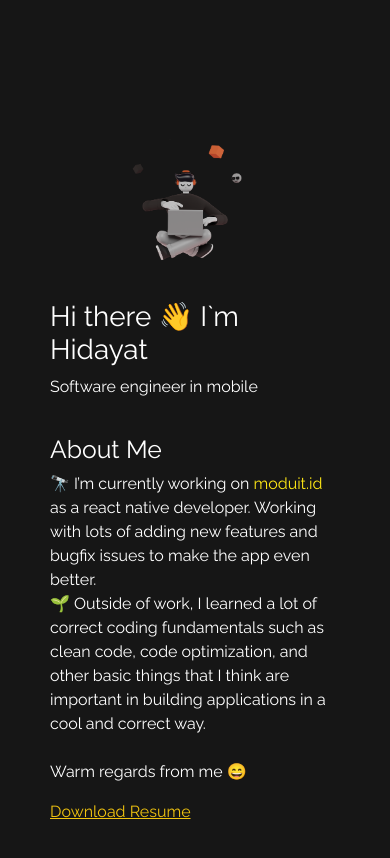
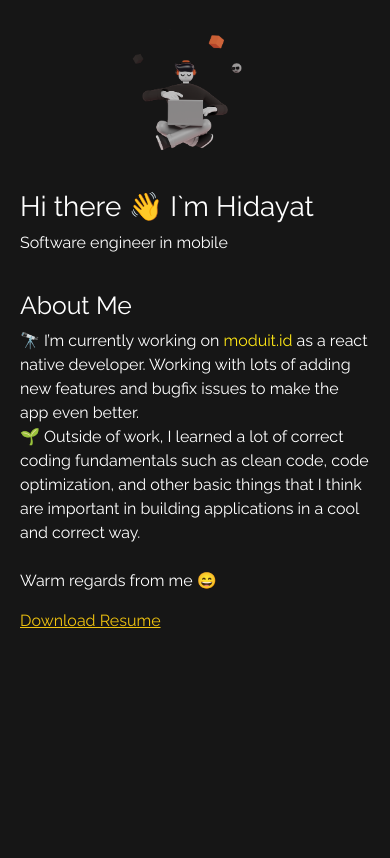
Before and after one commit to hidayat-nur/hidayat-nur.github.io, a React (Create React App) app: page / in a window 390 px wide. Shown: the top 858 px of the page. Built offline with nearby package versions, Linux system fonts and the light colour scheme.

Commit message:
update styling

```diff
--- a/src/screens/home/styles.css
+++ b/src/screens/home/styles.css
@@ -68,18 +68,24 @@ body {
 
 /* Responsive styles */
 @media (max-width: 768px) {
+  .center-section {
+    display: block;
+    height: auto;
+  }
+
   .header-section {
     flex-direction: column;
-    align-items: center;
-  }
-
-  .portfolio-page {
-    padding-top: 150px;
+    align-items: flex-start;
   }
 
   .profile-picture {
     width: 150px;
     height: 150px;
     margin-bottom: 20px;
+    align-self: center;
+  }
+
+  .portfolio-page {
+    padding: 20px 20px;
   }
 }
```
